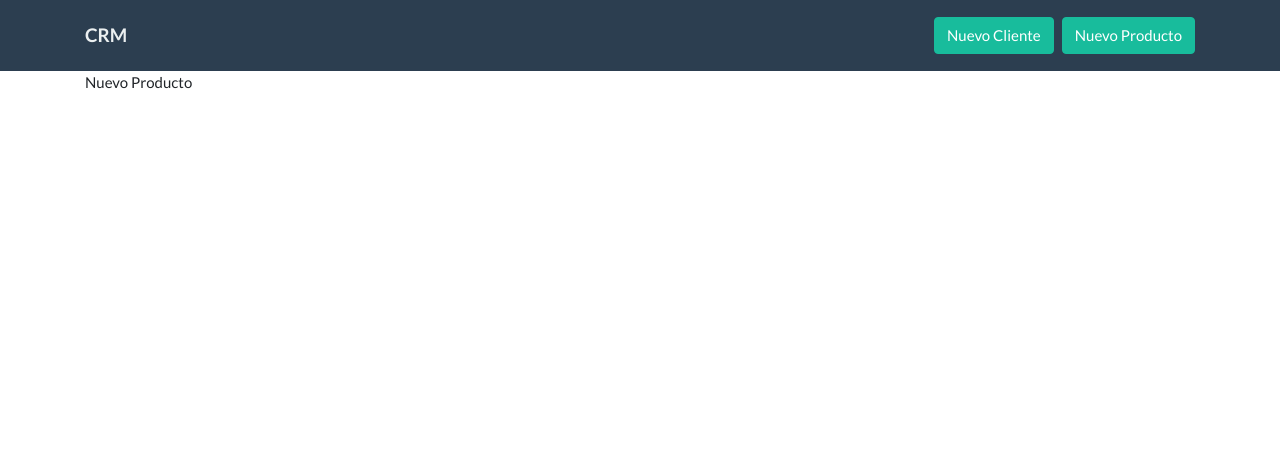
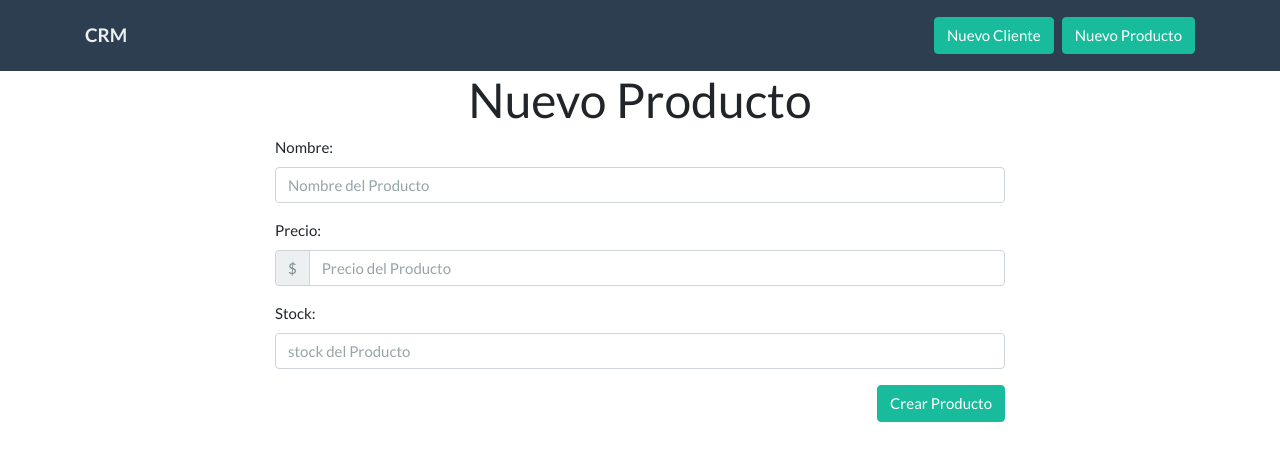
Before and after one commit to zesaru/express-graphql, a React (Create React App) app in the folder cliente/: page /productos/nuevo in a window 1280 px wide. Shown: the top 460 px of the page. Built offline with nearby package versions, Linux system fonts and the light colour scheme.

Commit message:
Leyendo los Datos desde el Formulario

```diff
--- a/cliente/src/componentes/Productos/NuevoProducto.js
+++ b/cliente/src/componentes/Productos/NuevoProducto.js
@@ -1,8 +1,65 @@
 import React, { Component } from "react";
 
 class NuevoProducto extends Component {
+  state = {
+    nombre: "",
+    precio: "",
+    stock: ""
+  };
+  actualizarState = e => {
+    const { name, value } = e.target;
+    this.setState({
+      [name]: value
+    });
+  };
   render() {
-    return <div>Nuevo Producto</div>;
+    return (
+      <>
+        <h1 className="text-center">Nuevo Producto</h1>
+        <div className="row justify-content-center">
+          <form className="col-md-8">
+            <div className="form-group">
+              <label>Nombre:</label>
+              <input
+                type="text"
+                name="nombre"
+                className="form-control"
+                placeholder="Nombre del Producto"
+                onChange={this.actualizarState}
+              />
+            </div>
+            <div className="form-group">
+              <label>Precio:</label>
+              <div className="input-group">
+                <div className="input-group-prepend">
+                  <div className="input-group-text">$</div>
+                </div>
+                <input
+                  type="number"
+                  name="precio"
+                  className="form-control"
+                  placeholder="Precio del Producto"
+                  onChange={this.actualizarState}
+                />
+              </div>
+            </div>
+            <div className="form-group">
+              <label>Stock:</label>
+              <input
+                type="number"
+                name="stock"
+                className="form-control"
+                placeholder="stock del Producto"
+                onChange={this.actualizarState}
+              />
+            </div>
+            <button type="submit" className="btn btn-success float-right">
+              Crear Producto
+            </button>
+          </form>
+        </div>
+      </>
+    );
   }
 }
 
```
